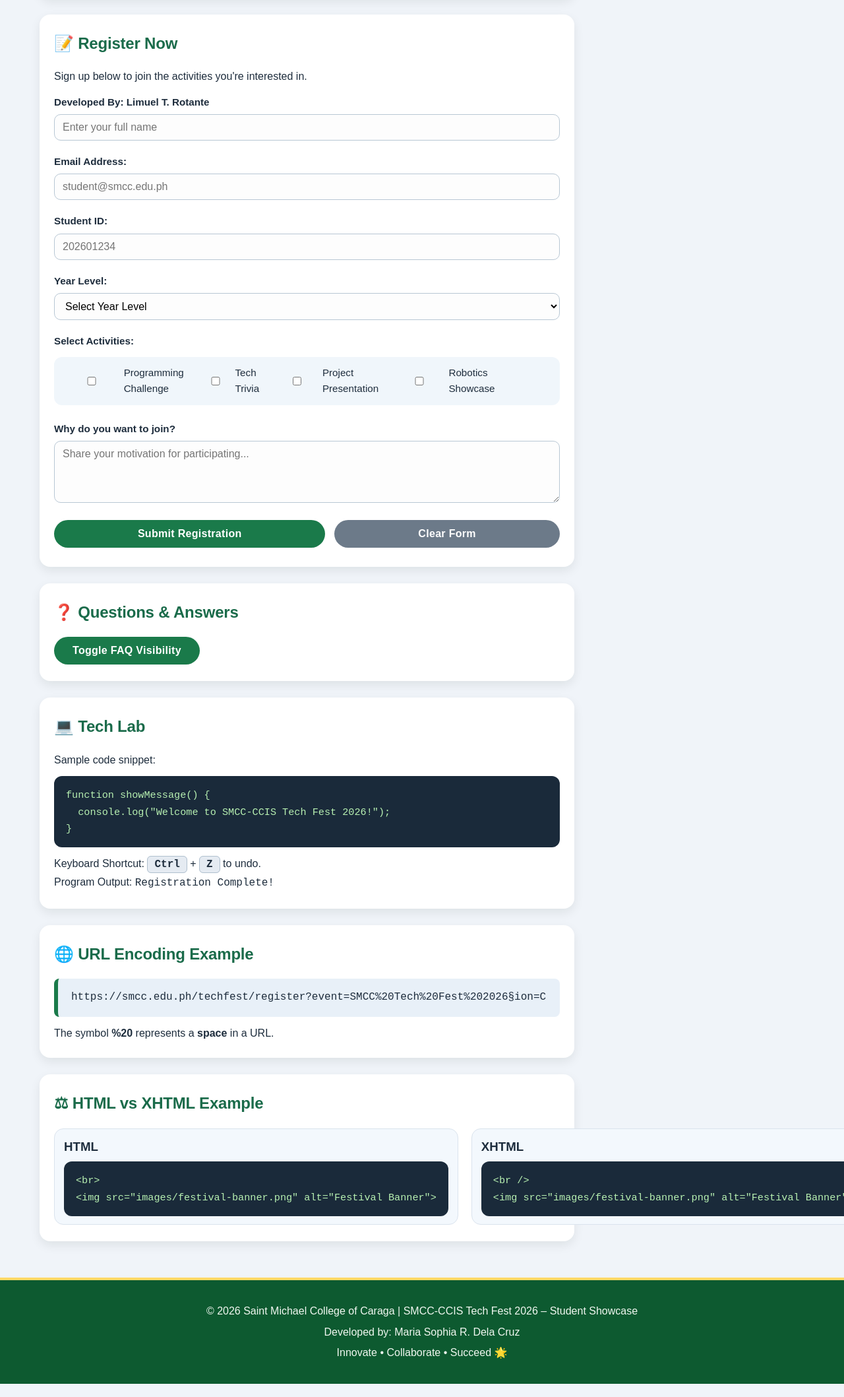
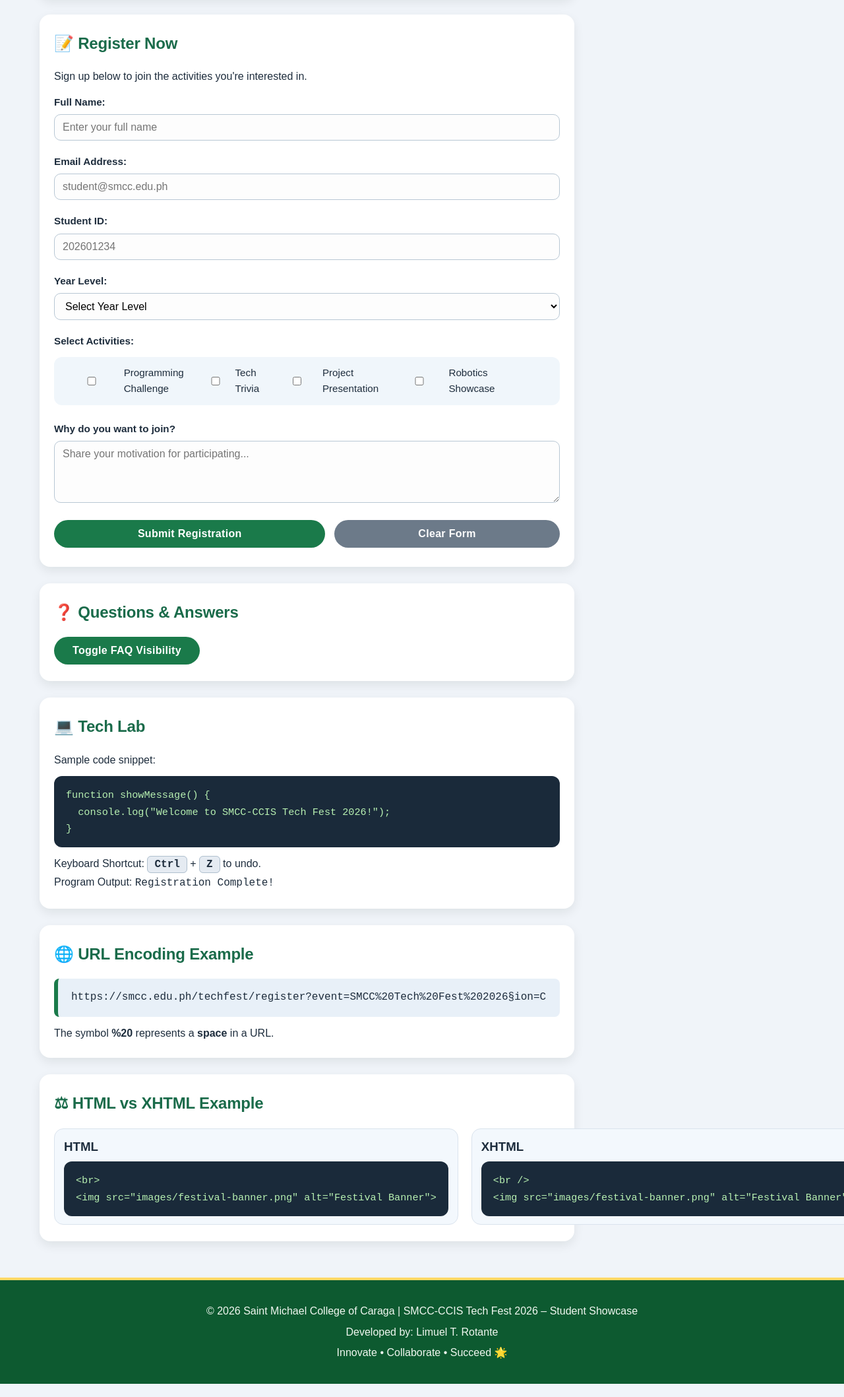
Before and after one commit to limuelrotante730-alt/limuelwebsite, a plain HTML site: page index.html in a window 1280 px wide. Shown: the part 2824-4941 px from the top of the page at 66% size. Drawn offline with Linux system fonts and the light colour scheme.

Commit message:
Update index.html

```diff
--- a/index.html
+++ b/index.html
@@ -418,7 +418,7 @@
       <h2>📝 Register Now</h2>
       <p>Sign up below to join the activities you're interested in.</p>
       <form id="registration-form" onsubmit="submitForm(event)">
-        <label for="fullname">Developed By: Limuel T. Rotante</label>
+        <label for="fullname">Full Name:</label>
         <input type="text" id="fullname" name="fullname" required minlength="3" placeholder="Enter your full name">
 
         <label for="email">Email Address:</label>
@@ -536,7 +536,7 @@
 
 <footer>
   <p>&copy; 2026 Saint Michael College of Caraga | SMCC-CCIS Tech Fest 2026 – Student Showcase</p>
-  <p>Developed by: Maria Sophia R. Dela Cruz</p>
+  <p>Developed by: Limuel T. Rotante</p>
   <p>Innovate • Collaborate • Succeed 🌟</p>
 </footer>
 
```
